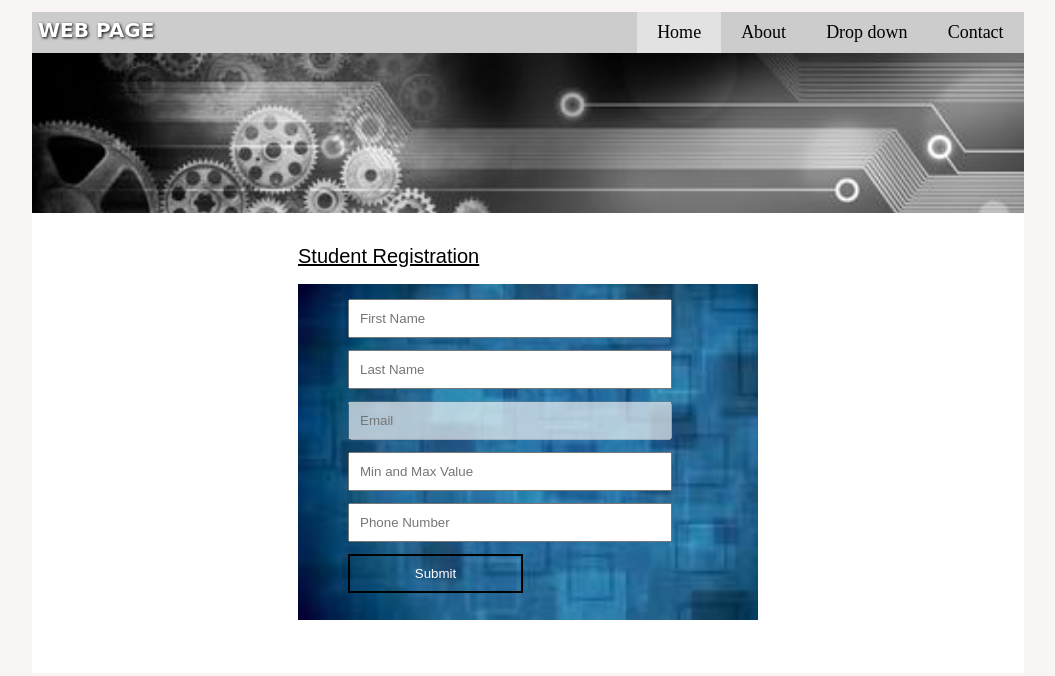
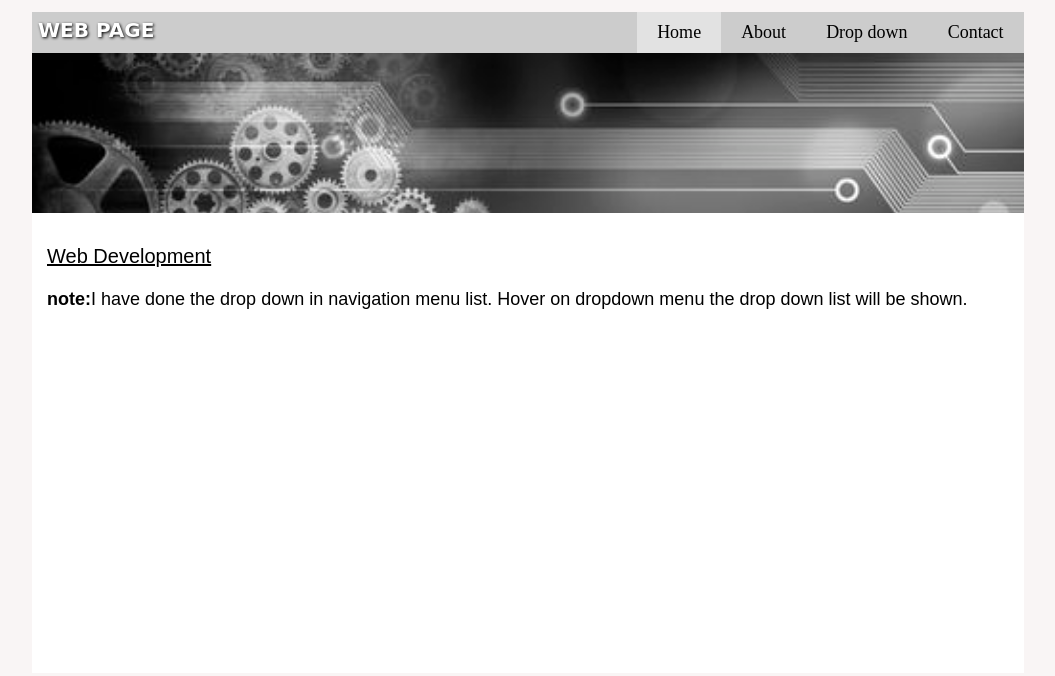
Before and after one commit to peteratskoruz/Css_Assignment3.4, a plain HTML site: page index.html in a window 1280 px wide. Shown: the whole page, without its empty margins (112-1167 px from the left). Drawn offline with Linux system fonts and the light colour scheme.

Commit message:
Add files via upload

```diff
--- a/index.html
+++ b/index.html
@@ -6,7 +6,7 @@
     <meta charset="UTF-8">
 
     <!--Title-->
-    <title>Css-Assignment4</title>
+    <title>Css-Assignment3</title>
 
     <link rel="stylesheet" type="text/css" href="css/stylesheet.css">
 </head>
@@ -17,6 +17,7 @@
 <div class="container">
 
     <header>
+
         <!---html5 tag aside -->
 
         <nav>
@@ -60,7 +61,6 @@
             </ul>
       </nav>
 
-        <div class="clear"></div>
     </header>
 
 
@@ -72,35 +72,13 @@
 
             </div>
 
-            <div class="div-box home-page">
+            <div class="div-box">
 
-                <h2>Student Registration</h2>
+                <h2>Web Development</h2>
 
-                <!--registration form starts here-->
-
-                <form class="formDiv">
-
-                    <input type="text" id="Fname" placeholder="First Name">
-
-                    <input type="text" id="Lname" placeholder="Last Name">
-
-                    <!--disabled input attribute-->
-
-                    <input type="email" id="emailDisable" placeholder="Email" disabled>
-
-                    <!--min and max input attribute-->
-
-                    <input type="number" name="minMax" min="1" max="7" placeholder="Min and Max Value">
-
-                    <!--max-length input attribute-->
-
-                    <input type="tel" name="phone" maxlength="10" placeholder="Phone Number">
-
-                    <!--submit button  input attribute-->
-
-                    <input class="submit" type="submit" value="Submit">
-
-                </form>
+                <p>
+                    <b>note:</b>I have done the drop down in navigation menu list. Hover on dropdown menu the drop down list will be shown.
+                </p>
 
             </div>
 
```
